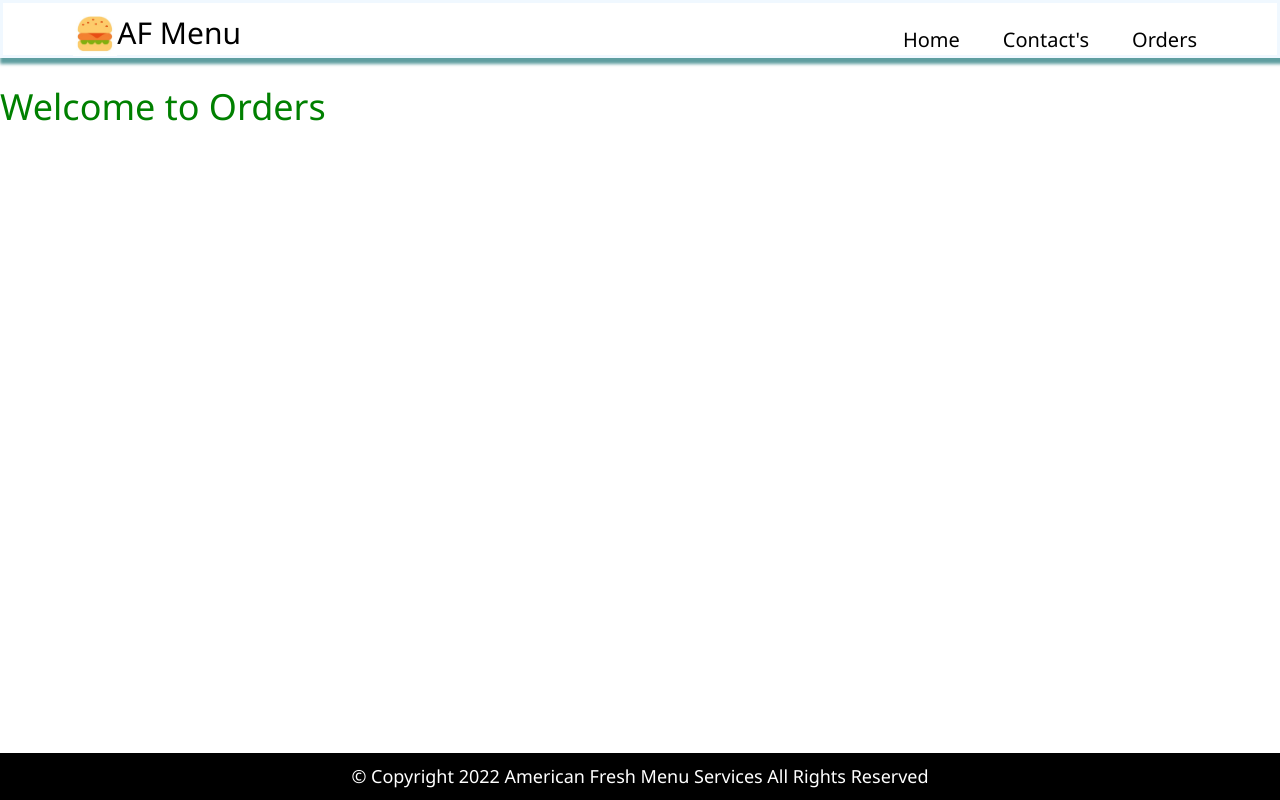
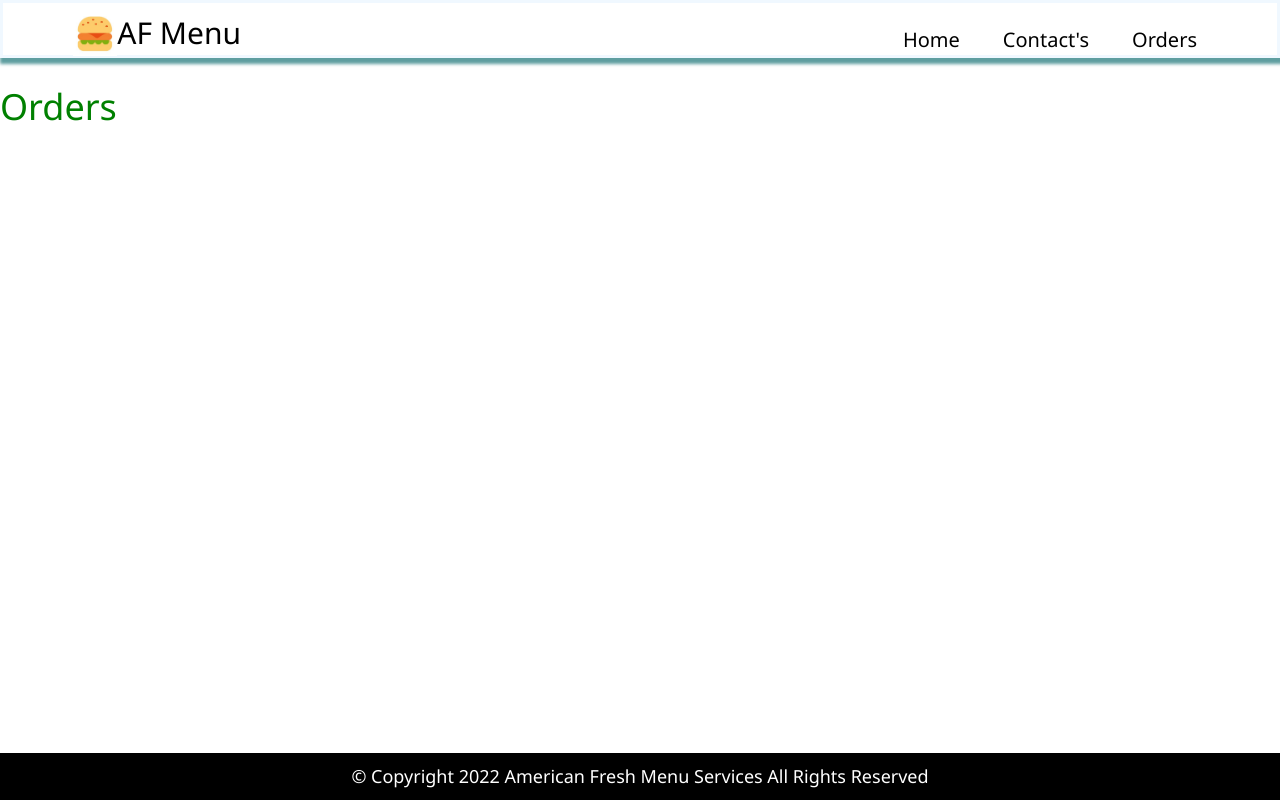
Before and after one commit to gitupsivaragu/DEMO, a React (Create React App) app: page / in a window 1280 px wide. Both pictures are taken after a click on the element "Orders". Built offline with nearby package versions, Linux system fonts and the light colour scheme.

Commit message:
order updated

```diff
--- a/src/components/Orders.js
+++ b/src/components/Orders.js
@@ -4,7 +4,7 @@ const Orders = () => {
 return (
       <>
         <h1 style={{color:"green"}}>
-            Welcome to Orders</h1>
+            Orders</h1>
       </>
   )
 };
```
